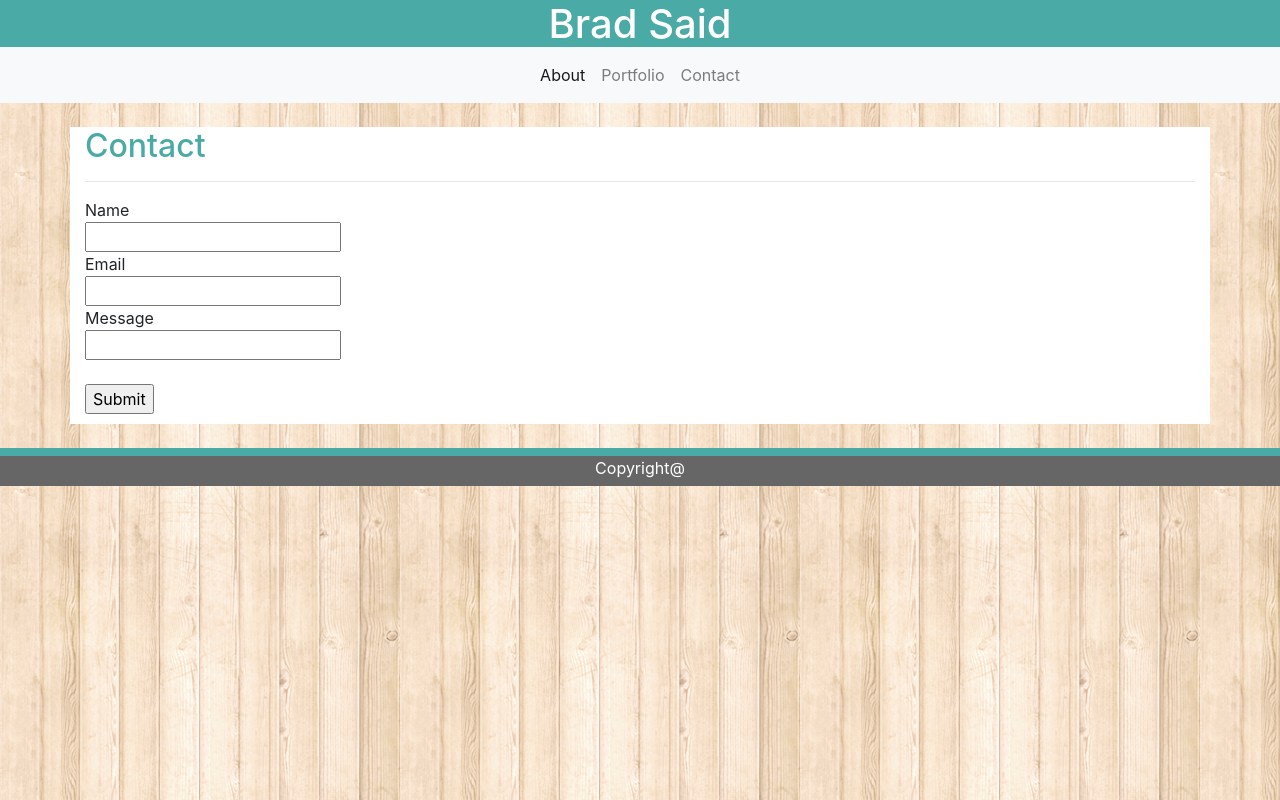
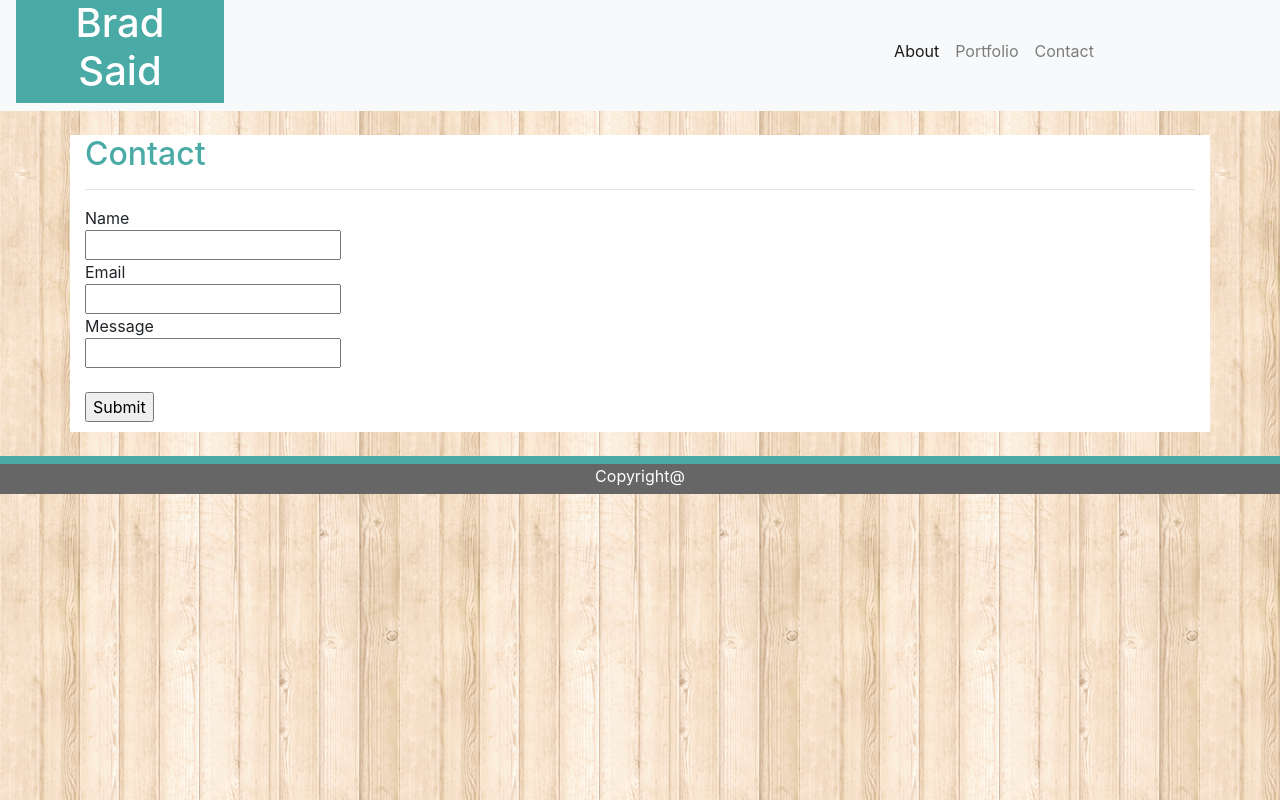
Before and after one commit to bradsaid/Boostrap-Portfolio, a plain HTML site: page contact.html in a window 1280 px wide. Drawn offline with nearby package versions, Linux system fonts and the light colour scheme.

Commit message:
Update navbar

```diff
--- a/contact.html
+++ b/contact.html
@@ -14,13 +14,13 @@
 <body style="background-image:url(assets/images/wood.png">
 
     <div class="row-fluid">
-            <div class="col-sm-12" style="background-color:#4aaaa5; text-align:center;">
+        <nav class="navbar navbar-expand-sm navbar-light bg-light" style="margin-top:-9px;">
+            <div class="col-sm-2" style="background-color:#4aaaa5; text-align:center;">
                 <h1 style="color:white;">Brad Said</h1>
             </div>
-            <nav class="navbar navbar-expand-sm navbar-light bg-light" data-toggle="affix" style="margin-top:-9px;">
-                              <div class="mx-auto d-sm-flex d-block flex-sm-nowrap">
-                         <ul class="navbar-nav">
-                            <li class="nav-item active">
+            <div class="mx-auto d-sm-flex flex-sm">
+                 <ul class="navbar-nav" style="margin-left:500px;">
+                    <li class="nav-item active" >
                         <a class="nav-link" href="index.html">About</a>
                     </li>
                     <li class="nav-item">
@@ -31,7 +31,6 @@
                     </li>
                 </ul>
             </div>
-
         </nav>
     </div>
 
```
Also changed, not shown: index.html (+12 -5 lines), portfolio.html (+11 -12 lines). Lines whose indentation alone changed are shown as unchanged.
